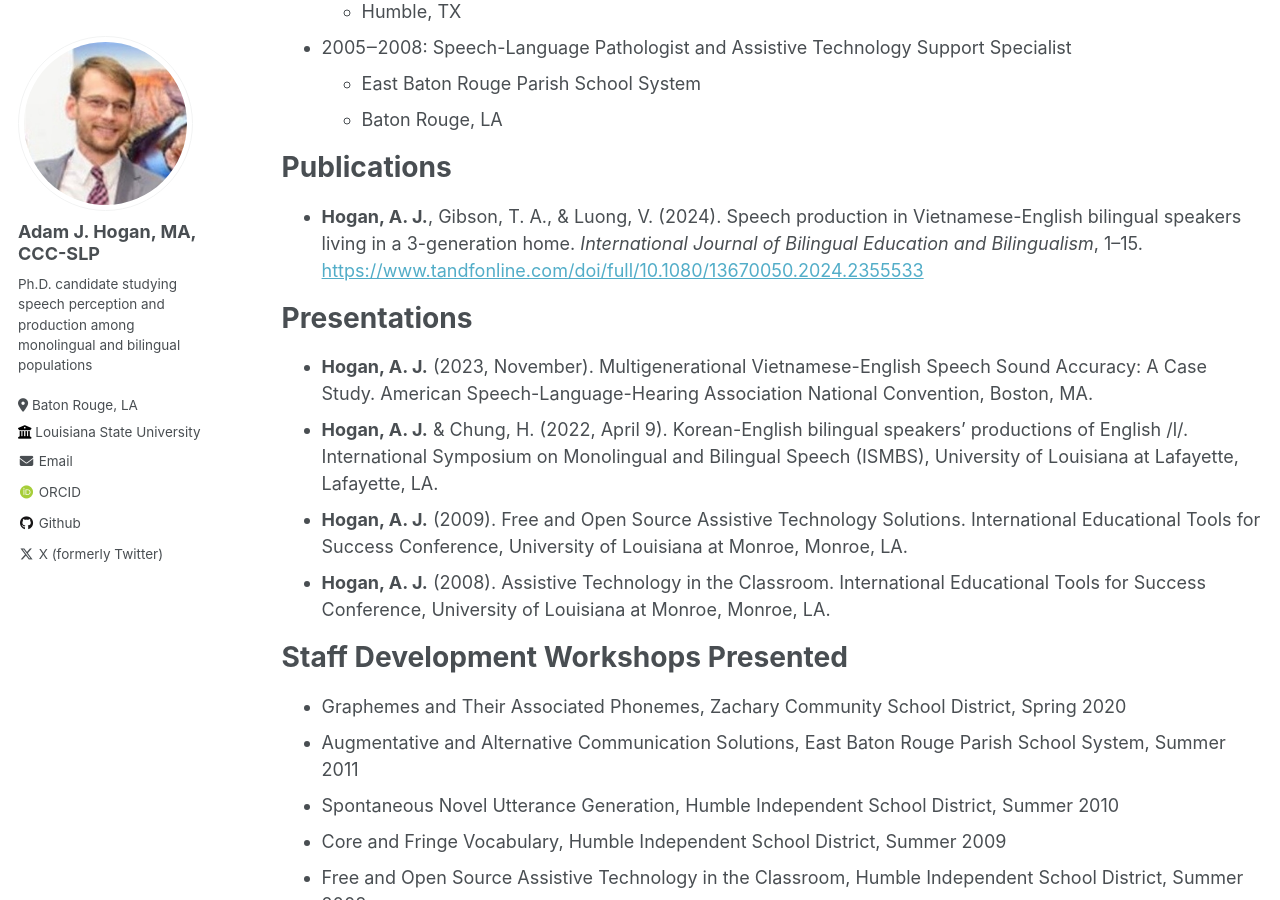
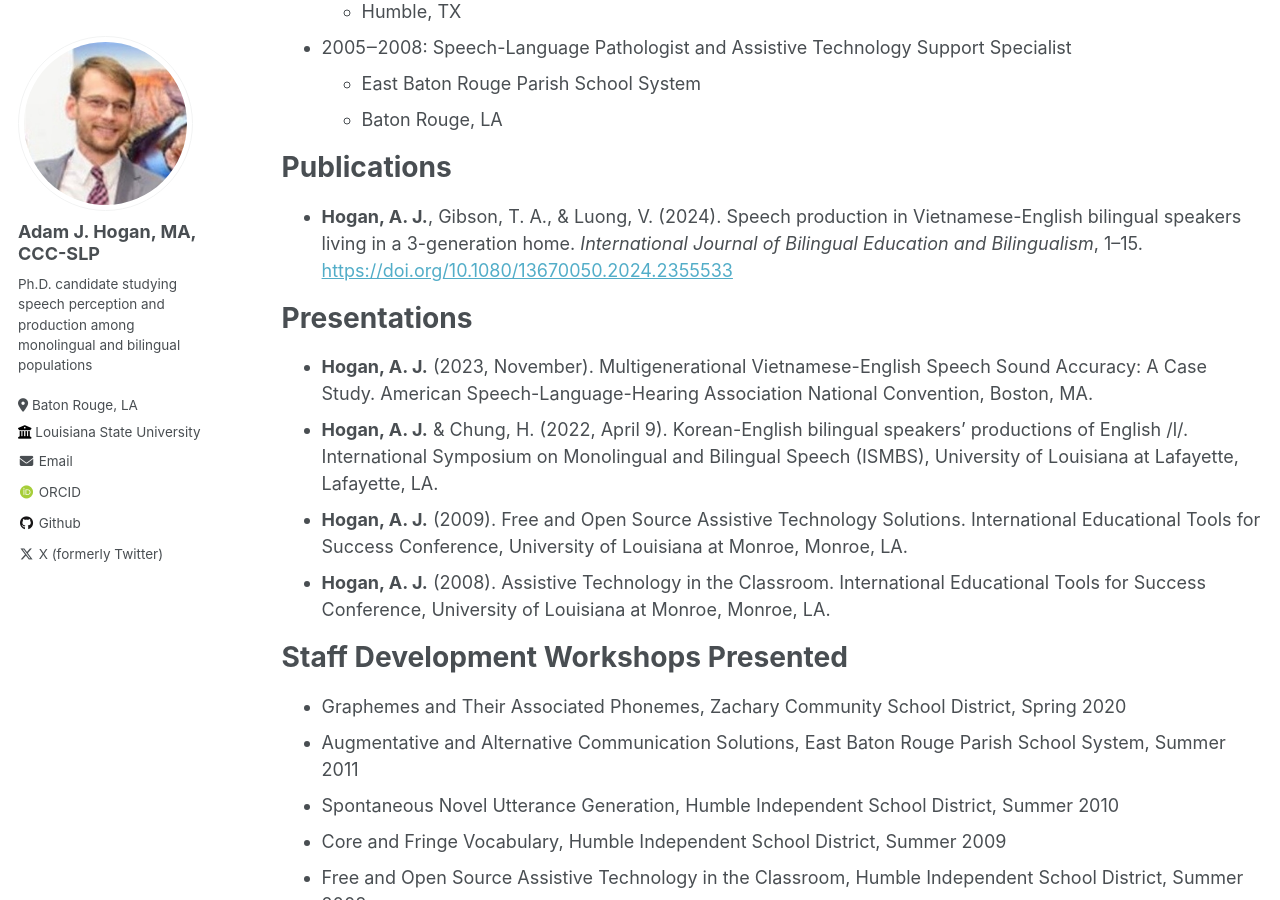
Before and after one commit to adamjhogan/adamjhogan.github.io, a Jekyll site: the page built from _pages/cv.md, in a window 1280 px wide and 900 px high, scrolled down 1031 px. Built offline with Jekyll 4.4.1, drawn with Linux system fonts in a browser that asks for light colours; some web fonts are replaced; part of the change alters nothing that is shown.

Commit message:
Update doi url

```diff
--- a/_pages/cv.md
+++ b/_pages/cv.md
@@ -48,7 +48,7 @@ Work experience
 
 Publications
 ======
-* **Hogan, A. J.**, Gibson, T. A., & Luong, V. (2024). Speech production in Vietnamese-English bilingual speakers living in a 3-generation home. *International Journal of Bilingual Education and Bilingualism*, 1–15. <https://www.tandfonline.com/doi/full/10.1080/13670050.2024.2355533>
+* **Hogan, A. J.**, Gibson, T. A., & Luong, V. (2024). Speech production in Vietnamese-English bilingual speakers living in a 3-generation home. *International Journal of Bilingual Education and Bilingualism*, 1–15. <https://doi.org/10.1080/13670050.2024.2355533>
 
 Presentations
 ======
```
